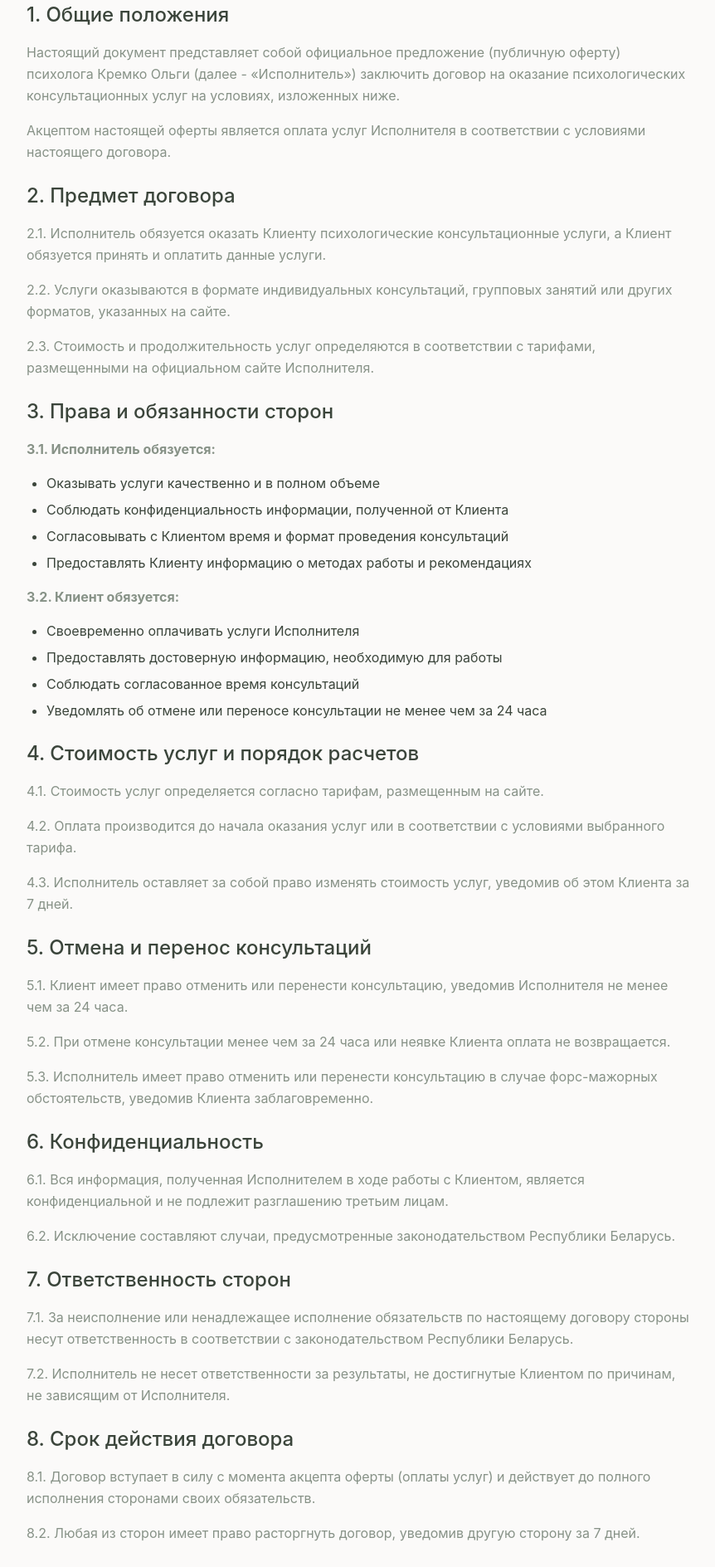
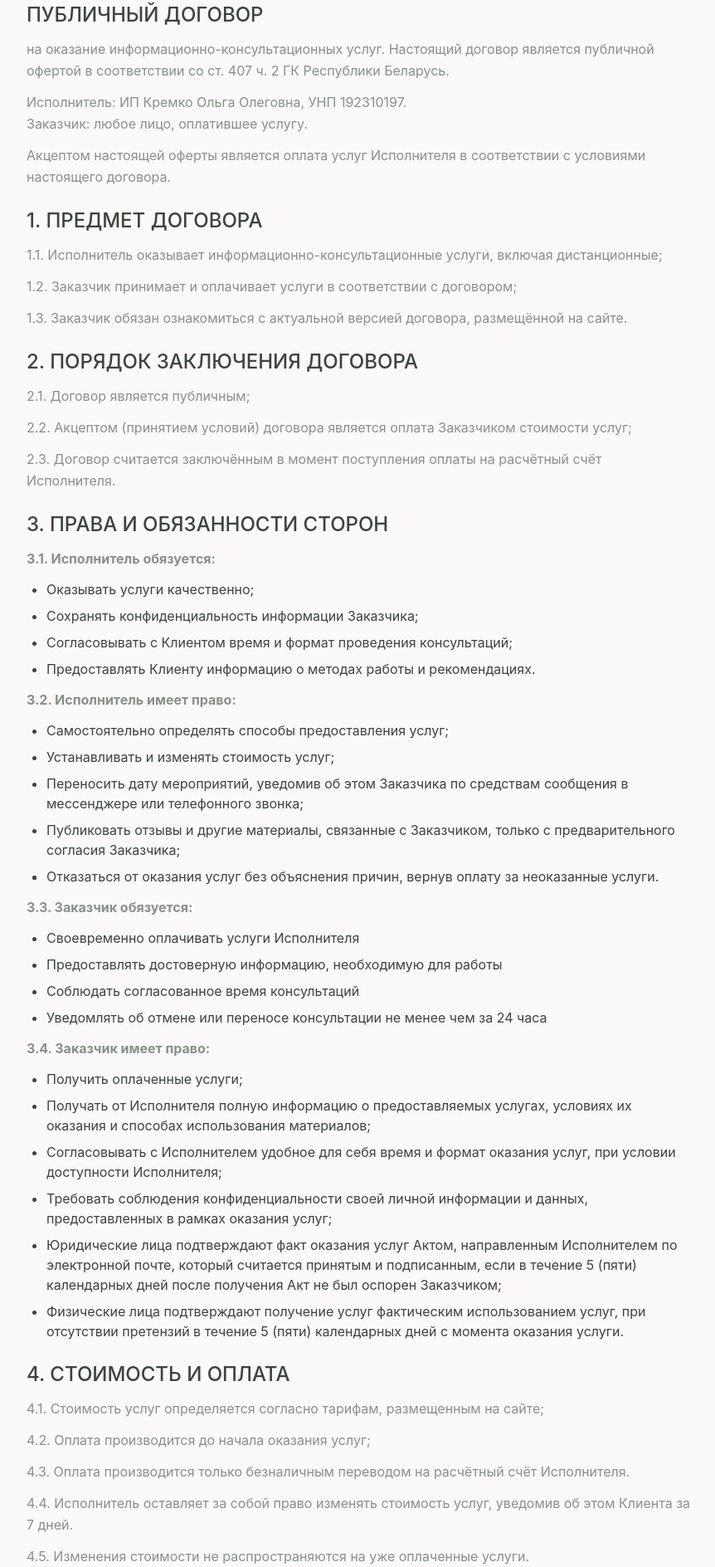
Before and after one commit to Psyness/olga-kremko-calm-space, a React (Vite) app: page /contract in a window 1280 px wide. Shown: the part 206-2094 px from the top of the page at 83% size, without its empty margins (208-1070 px from the left). Built offline with nearby package versions, Linux system fonts and the light colour scheme.

Commit message:
A small fixes

```diff
--- a/src/pages/Contract.tsx
+++ b/src/pages/Contract.tsx
@@ -12,11 +12,17 @@ const Contract = () => {
 
           <div className="bg-card rounded-lg p-8 trust-shadow space-y-6">
             <section>
-              <h2 className="text-2xl mb-4">1. Общие положения</h2>
-              <p className="mb-4">
-                Настоящий документ представляет собой официальное предложение (публичную оферту)
-                психолога Кремко Ольги (далее - «Исполнитель») заключить договор на оказание
-                психологических консультационных услуг на условиях, изложенных ниже.
+              <h2 className="text-2xl mb-3">ПУБЛИЧНЫЙ ДОГОВОР</h2>
+              <p className="mb-3">
+                на оказание информационно-консультационных услуг.
+                Настоящий договор является публичной офертой в соответствии со ст. 407 ч. 2 ГК Республики Беларусь.
+              </p>
+
+              <p>
+                Исполнитель: ИП Кремко Ольга Олеговна, УНП 192310197.
+              </p>
+              <p className="mb-3">
+               Заказчик: любое лицо, оплатившее услугу.
               </p>
               <p>
                 Акцептом настоящей оферты является оплата услуг Исполнителя в соответствии
@@ -25,89 +31,144 @@ const Contract = () => {
             </section>
 
             <section>
-              <h2 className="text-2xl mb-4">2. Предмет договора</h2>
-              <p className="mb-4">
-                2.1. Исполнитель обязуется оказать Клиенту психологические консультационные услуги,
-                а Клиент обязуется принять и оплатить данные услуги.
+              <h2 className="text-2xl mb-3"> 1. ПРЕДМЕТ ДОГОВОРА</h2>
+              <p className="mb-3">
+                1.1. Исполнитель оказывает информационно-консультационные услуги, включая дистанционные;
               </p>
-              <p className="mb-4">
-                2.2. Услуги оказываются в формате индивидуальных консультаций, групповых занятий
-                или других форматов, указанных на сайте.
+              <p className="mb-3">
+                1.2. Заказчик принимает и оплачивает услуги в соответствии с договором;
               </p>
               <p>
-                2.3. Стоимость и продолжительность услуг определяются в соответствии с тарифами,
-                размещенными на официальном сайте Исполнителя.
+                1.3. Заказчик обязан ознакомиться с актуальной версией договора, размещённой на сайте.
               </p>
             </section>
 
             <section>
-              <h2 className="text-2xl mb-4">3. Права и обязанности сторон</h2>
-              <p className="mb-4">
+              <h2 className="text-2xl mb-3">2. ПОРЯДОК ЗАКЛЮЧЕНИЯ ДОГОВОРА</h2>
+              <p className="mb-3">
+                2.1. Договор является публичным;
+              </p>
+              <p className="mb-3">
+                2.2. Акцептом (принятием условий) договора является оплата Заказчиком стоимости услуг;
+              </p>
+              <p>
+                2.3. Договор считается заключённым в момент поступления оплаты на расчётный счёт Исполнителя.
+              </p>
+            </section>
+
+
+            <section>
+              <h2 className="text-2xl mb-3">3. ПРАВА И ОБЯЗАННОСТИ СТОРОН</h2>
+              <p className="mb-3">
                 <strong>3.1. Исполнитель обязуется:</strong>
               </p>
-              <ul className="list-disc pl-6 space-y-2 mb-4">
-                <li>Оказывать услуги качественно и в полном объеме</li>
-                <li>Соблюдать конфиденциальность информации, полученной от Клиента</li>
-                <li>Согласовывать с Клиентом время и формат проведения консультаций</li>
-                <li>Предоставлять Клиенту информацию о методах работы и рекомендациях</li>
+              <ul className="list-disc pl-6 space-y-2 mb-3">
+                <li>Оказывать услуги качественно;</li>
+                <li>Сохранять конфиденциальность информации Заказчика;</li>
+                <li>Согласовывать с Клиентом время и формат проведения консультаций;</li>
+                <li>Предоставлять Клиенту информацию о методах работы и рекомендациях.</li>
               </ul>
-              <p className="mb-4">
-                <strong>3.2. Клиент обязуется:</strong>
+              <p className="mb-3">
+                <strong>3.2. Исполнитель имеет право:</strong>
               </p>
-              <ul className="list-disc pl-6 space-y-2 mb-4">
+              <ul className="list-disc pl-6 space-y-2 mb-3">
+                <li>Самостоятельно определять способы предоставления услуг;</li>
+                <li>Устанавливать и изменять стоимость услуг;</li>
+                <li>Переносить дату мероприятий, уведомив об этом Заказчика по средствам сообщения
+                  в мессенджере или телефонного звонка;
+                </li>
+                <li>Публиковать отзывы и другие материалы, связанные с Заказчиком,
+                  только с предварительного согласия Заказчика;
+                </li>
+                <li>
+                  <li>Отказаться от оказания услуг без объяснения причин, вернув оплату за неоказанные услуги.</li>
+                </li>
+              </ul>
+              <p className="mb-3">
+                <strong>3.3. Заказчик обязуется:</strong>
+              </p>
+              <ul className="list-disc pl-6 space-y-2 mb-3">
                 <li>Своевременно оплачивать услуги Исполнителя</li>
                 <li>Предоставлять достоверную информацию, необходимую для работы</li>
                 <li>Соблюдать согласованное время консультаций</li>
                 <li>Уведомлять об отмене или переносе консультации не менее чем за 24 часа</li>
               </ul>
+              <p className="mb-3">
+                <strong>3.4. Заказчик имеет право:</strong>
+              </p>
+              <ul className="list-disc pl-6 space-y-2 mb-3">
+                <li>Получить оплаченные услуги;</li>
+                <li>Получать от Исполнителя полную информацию о предоставляемых услугах, условиях их оказания
+                  и способах использования материалов;
+                </li>
+                <li>Согласовывать с Исполнителем удобное для себя время и формат оказания услуг,
+                  при условии доступности Исполнителя;
+                </li>
+                <li>Требовать соблюдения конфиденциальности своей личной информации и данных,
+                  предоставленных в рамках оказания услуг;
+                </li>
+                <li>Юридические лица подтверждают факт оказания услуг Актом, направленным Исполнителем
+                  по электронной почте, который считается принятым и подписанным, если в течение 5 (пяти)
+                  календарных дней после получения Акт не был оспорен Заказчиком;
+                </li>
+                <li>Физические лица подтверждают получение услуг фактическим использованием услуг,
+                  при отсутствии претензий в течение 5 (пяти) календарных дней с момента оказания услуги.
+                </li>
+              </ul>
+
             </section>
 
             <section>
-              <h2 className="text-2xl mb-4">4. Стоимость услуг и порядок расчетов</h2>
-              <p className="mb-4">
-                4.1. Стоимость услуг определяется согласно тарифам, размещенным на сайте.
+              <h2 className="text-2xl mb-3">4. СТОИМОСТЬ И ОПЛАТА</h2>
+              <p className="mb-3">
+                4.1. Стоимость услуг определяется согласно тарифам, размещенным на сайте;
               </p>
-              <p className="mb-4">
-                4.2. Оплата производится до начала оказания услуг или в соответствии
-                с условиями выбранного тарифа.
+              <p className="mb-3">
+                4.2. Оплата производится до начала оказания услуг;
               </p>
-              <p>
-                4.3. Исполнитель оставляет за собой право изменять стоимость услуг,
+              <p className="mb-3">
+                4.3. Оплата производится только безналичным переводом на расчётный счёт Исполнителя.
+              </p>
+              <p className="mb-3">
+                4.4. Исполнитель оставляет за собой право изменять стоимость услуг,
                 уведомив об этом Клиента за 7 дней.
+              </p>
+              <p className="mb-3">
+                4.5. Изменения стоимости не распространяются на уже оплаченные услуги.
+              </p>
+              <p className="mb-3">
+                4.6. Комиссии и расходы по переводу средств оплачивает Заказчик.
+              </p>
+              <p className="mb-3">
+                4.7.При наличии задолженности Исполнитель вправе приостановить оказание услуг.
+              </p>
+               <p className="mb-3">
+                4.8.Если Заказчик пропускает услугу и не предупредил об этом за 24 часа до начала, оплата не
+                возвращается.
               </p>
             </section>
 
+
             <section>
-              <h2 className="text-2xl mb-4">5. Отмена и перенос консультаций</h2>
-              <p className="mb-4">
-                5.1. Клиент имеет право отменить или перенести консультацию, уведомив
-                Исполнителя не менее чем за 24 часа.
+              <h2 className="text-2xl mb-3">6. КОНФИДЕНЦИАЛЬНОСТЬ</h2>
+              <p className="mb-3">
+                6.1. Вся информация, полученная Исполнителем в ходе работы с Клиентом,
+                является конфиденциальной и не подлежит разглашению третьим лицам;
               </p>
-              <p className="mb-4">
-                5.2. При отмене консультации менее чем за 24 часа или неявке Клиента
-                оплата не возвращается.
-              </p>
-              <p>
-                5.3. Исполнитель имеет право отменить или перенести консультацию в случае
-                форс-мажорных обстоятельств, уведомив Клиента заблаговременно.
-              </p>
+                <p className="mb-3">
+                  6.2. Исключение составляют случаи, предусмотренные законодательством
+                  Республики Беларусь;
+                </p>
+                <p>
+                  6.3. Заказчик обязуется не разглашать информацию о других участниках,
+                  полученную в ходе групповых мероприятий; информацию о себе Заказчик
+                  вправе раскрывать по своему усмотрению.
+                </p>
             </section>
 
             <section>
-              <h2 className="text-2xl mb-4">6. Конфиденциальность</h2>
-              <p className="mb-4">
-                6.1. Вся информация, полученная Исполнителем в ходе работы с Клиентом,
-                является конфиденциальной и не подлежит разглашению третьим лицам.
-              </p>
-              <p>
-                6.2. Исключение составляют случаи, предусмотренные законодательством
-                Республики Беларусь.
-              </p>
-            </section>
-
-            <section>
-              <h2 className="text-2xl mb-4">7. Ответственность сторон</h2>
-              <p className="mb-4">
+              <h2 className="text-2xl mb-3">7. Ответственность сторон</h2>
+              <p className="mb-3">
                 7.1. За неисполнение или ненадлежащее исполнение обязательств по настоящему
                 договору стороны несут ответственность в соответствии с законодательством
                 Республики Беларусь.
@@ -119,8 +180,8 @@ const Contract = () => {
             </section>
 
             <section>
-              <h2 className="text-2xl mb-4">8. Срок действия договора</h2>
-              <p className="mb-4">
+              <h2 className="text-2xl mb-3">8. Срок действия договора</h2>
+              <p className="mb-3">
                 8.1. Договор вступает в силу с момента акцепта оферты (оплаты услуг)
                 и действует до полного исполнения сторонами своих обязательств.
               </p>
@@ -131,11 +192,11 @@ const Contract = () => {
             </section>
 
             <section>
-              <h2 className="text-2xl mb-4">9. Прочие условия</h2>
-              <p className="mb-4">
+              <h2 className="text-2xl mb-3">9. Прочие условия</h2>
+              <p className="mb-3">
                 9.1. Все споры и разногласия решаются путем переговоров.
               </p>
-              <p className="mb-4">
+              <p className="mb-3">
                 9.2. При невозможности достижения согласия споры подлежат разрешению
                 в соответствии с законодательством Республики Беларусь.
               </p>
@@ -146,7 +207,7 @@ const Contract = () => {
             </section>
 
             <section>
-              <h2 className="text-2xl mb-4">10. Реквизиты Исполнителя</h2>
+              <h2 className="text-2xl mb-3">10. Реквизиты Исполнителя</h2>
               <p className="mb-2">Психолог Кремко Ольга</p>
               <p className="mb-2">Адрес: г. Минск, ул. Уборевича 95А, офис 413</p>
               <p className="mb-2">Телефон: +375 25 968 8144</p>
@@ -160,7 +221,7 @@ const Contract = () => {
           </div>
         </div>
       </main>
-      <Footer />
+      <Footer/>
     </div>
   );
 };
```
